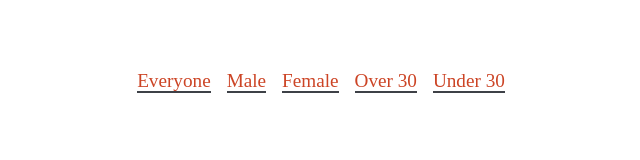
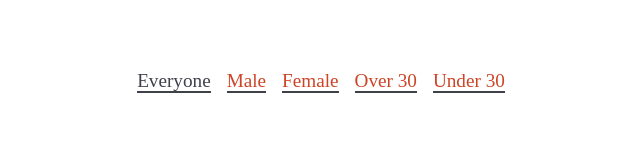
Before and after one commit to andrew-rayco/fed-integration, a React app: page / in a window 1280 px wide. Shown: the part 154-314 px from the top of the page, without its empty margins (331-971 px from the left). Built offline with nearby package versions, Linux system fonts and the light colour scheme; the HTML template or start-up script is replaced by a standard one.

Commit message:
Add active states and classes to menu. Add public/index.css to gitignore.

```diff
--- a/refactionjs/src/actions/peopleActions.js
+++ b/refactionjs/src/actions/peopleActions.js
@@ -6,7 +6,8 @@ const data = '/db.json';
 export function receivePeople(peopleData) {
   return {
     type: types.RECEIVE_PEOPLE,
-    people: peopleData
+    people: peopleData,
+    active: peopleData.active
   };
 }
 
@@ -18,7 +19,8 @@ export function fetchPeople(id='everyone') {
         const chosenPeople = helpers.getSelectedPeople(people, id);
         return {
           people: chosenPeople,
-          status: response.status
+          status: response.status,
+          active: id
         }
       })
     })
--- a/refactionjs/src/css/index.scss
+++ b/refactionjs/src/css/index.scss
@@ -1,3 +1,7 @@
+// Colour variables
+$orange: #CC4425;
+$grey: #3E4147;
+
 
 .header {
   display: flex;
@@ -6,7 +10,7 @@
 }
 
 h1 {
-  color: #3E4147;
+  color: $grey;
   font-family: 'Oswald', sans-serif;
   font-size: 84px;
   font-weight: 600;
@@ -17,7 +21,7 @@ h1 {
   transition: color .5s;
 
   &:hover {
-    color: #CC4425;
+    color: $orange;
     cursor: pointer;
   }
 }
@@ -27,19 +31,24 @@ h1 {
   font-size: 1.2rem;
   margin-right: 1rem;
   font-family: 'Arvo', serif;
-  color: #CC4425;
-  border-bottom: 2px solid #3E4147;
+  color: $orange;
+  border-bottom: 2px solid $grey;
   font-weight: 400;
   text-decoration: none;
   transition: all .5s;
 
   &:hover {
-    color: #3E4147;
-    border-bottom: 2px solid #CC4425;
+    color: $grey;
+    border-bottom: 2px solid $orange;
     transition: all .5s;
     cursor: pointer;
   }
+
+  &.active {
+    color: $grey;
+  }
 }
+
 
 .name-list ul {
   display: flex;
@@ -50,7 +59,7 @@ h1 {
 }
 
 .person {
-	color: #3E4147;
+	color: $grey;
 	font-family: 'Arvo', serif;
 	font-size: 34px;
 	font-weight: 500;
--- a/refactionjs/src/js/components/Header.js
+++ b/refactionjs/src/js/components/Header.js
@@ -13,16 +13,23 @@ class Header extends React.Component {
     return;
   }
 
+  activeClass(name) {
+    const { active } = this.props;
+    if (active === name) {
+      return 'active'
+    };
+  }
+
   render() {
     return (
       <div className="header" onClick={(e) => this.handleClick(e)}>
         <h1 data-nav="everyone">People</h1>
         <ul className="nav">
-          <li data-nav="everyone">Everyone</li>
-          <li data-nav="male">Male</li>
-          <li data-nav="female">Female</li>
-          <li data-nav="over30">Over 30</li>
-          <li data-nav="under30">Under 30</li>
+          <li data-nav="everyone" className={this.activeClass('everyone')}>Everyone</li>
+          <li data-nav="male" className={this.activeClass('male')}>Male</li>
+          <li data-nav="female" className={this.activeClass('female')}>Female</li>
+          <li data-nav="over30" className={this.activeClass('over30')}>Over 30</li>
+          <li data-nav="under30" className={this.activeClass('under30')}>Under 30</li>
         </ul>
       </div>
     )
@@ -30,8 +37,15 @@ class Header extends React.Component {
 };
 
 Header.propTypes = {
-  peopleActions: PropTypes.object
+  peopleActions: PropTypes.object,
+  active: PropTypes.string
 };
+
+function mapStateToProps(state) {
+  return {
+    active: state.people.active
+  }
+}
 
 function mapDispatchToProps(dispatch) {
   return {
@@ -39,4 +53,4 @@ function mapDispatchToProps(dispatch) {
   };
 }
 
-export default connect(null, mapDispatchToProps)(Header);
+export default connect(mapStateToProps, mapDispatchToProps)(Header);
--- a/refactionjs/src/reducers/peopleReducer.js
+++ b/refactionjs/src/reducers/peopleReducer.js
@@ -4,8 +4,8 @@ import { RECEIVE_PEOPLE } from '../actions/actionTypes';
 export default function people(state = initialState.people, action) {
   switch (action.type) {
     case RECEIVE_PEOPLE:
-      const { people } = action.people;
-      return Object.assign({}, state, { people });
+      const { people, active } = action.people;
+      return Object.assign({}, state, { people, active });
     default:
       return state;
   };
```
Also changed, not shown: 1 other file (tests, documents, lock files or other folders).
